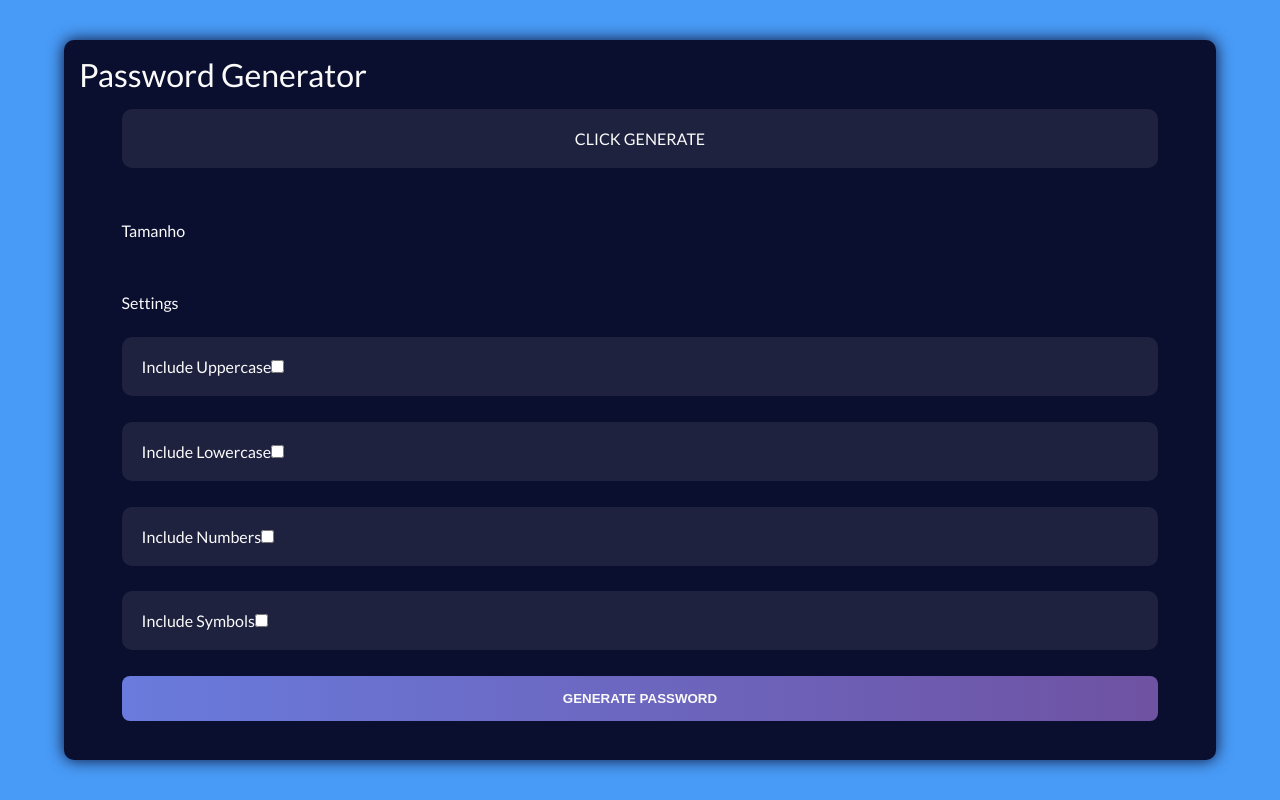
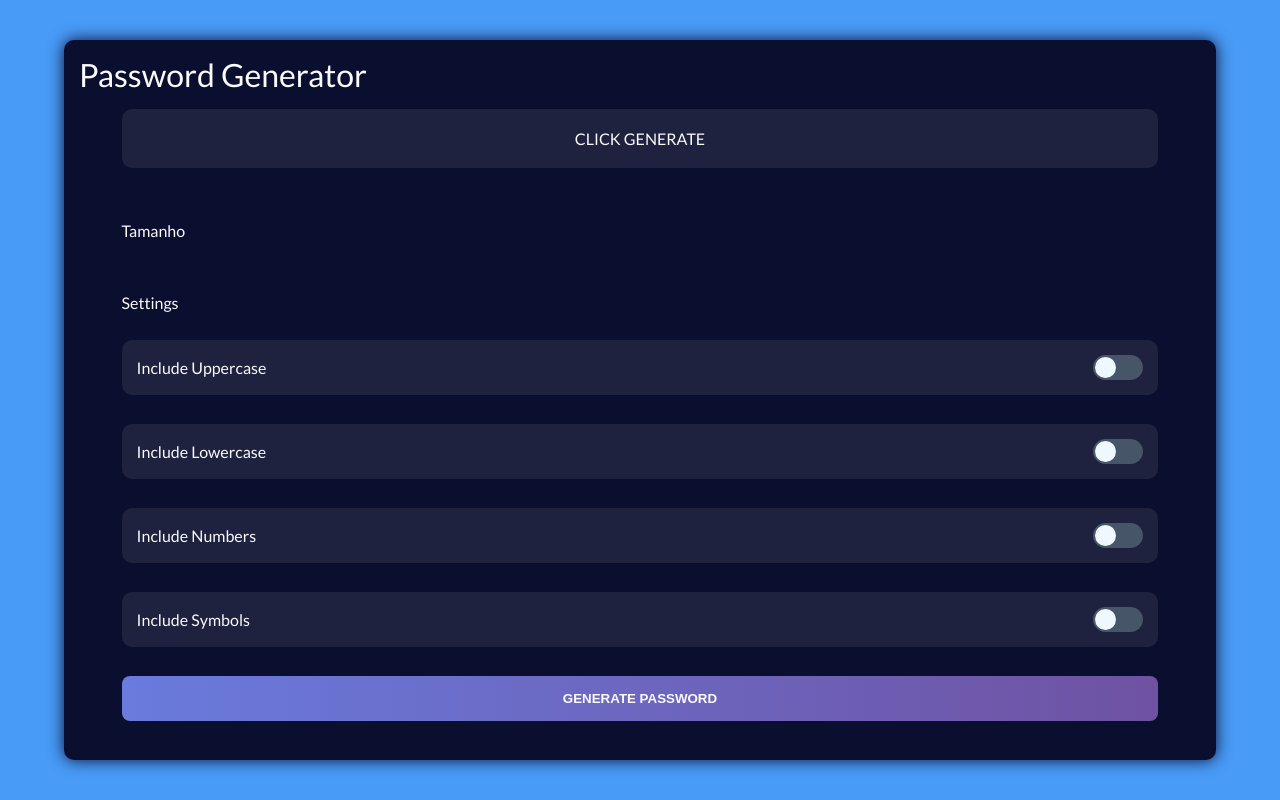
Before and after one commit to tryber/exercise-password-generator, a React (Create React App) app: page / in a window 1280 px wide. Built offline with nearby package versions, Linux system fonts and the light colour scheme.

Commit message:
estilo do checkbox

```diff
--- a/src/App.css
+++ b/src/App.css
@@ -9,5 +9,5 @@
 .box_style {
   border-radius: 10px;
   background-color: #1E223F;
-  padding: 20px;
+  padding: 15px;
 }
--- /dev/null
+++ b/src/components/Checkbox/Checkbox.css
@@ -0,0 +1,52 @@
+.switch {
+  display: flex;
+  justify-content: space-between;
+  align-items: center;
+  cursor: pointer;
+}
+
+.switch .switch-wrapper {
+  display: inline-block;
+  width: 50px;
+  height: 25px;
+  position: relative;
+}
+
+.switch .switch-wrapper .switch-button {
+  position: absolute;
+  top: 0;
+  left: 0;
+  right: 0;
+  bottom: 0;
+  display: flex;
+  justify-content: space-between;
+  align-items: center;
+  border-radius: 20px;
+  background-color: #475569;
+}
+
+.switch .switch-wrapper input {
+  opacity: 0;
+  width: 0;
+  height: 0;
+}
+
+.switch .switch-wrapper .switch-button::before {
+  content: "";
+  width: 21px;
+  height: 21px;
+  position: absolute;
+  left: 2px;
+  bottom: 2px;
+  border-radius: 50%;
+  transition: .4s all ease;
+  background-color: aliceblue;
+}
+
+.switch .switch-wrapper input:checked + .switch-button {
+  background-color: #5E6BDA;
+}
+
+.switch .switch-wrapper input:checked + .switch-button::before {
+  transform: translateX(25px);
+}
--- a/src/components/Checkbox/Checkbox.js
+++ b/src/components/Checkbox/Checkbox.js
@@ -1,17 +1,22 @@
 import React, { Component } from 'react';
 import PropTypes from 'prop-types';
+import './Checkbox.css';
 
 export default class Checkbox extends Component {
   render() {
     const { id, label } = this.props;
 
     return (
-      <label className="box_style" htmlFor={ id }>
-        { label }
-        <input
-        id={ id }
-        type="checkbox"
-        />
+      <label className="box_style switch" htmlFor={ id }>
+        <span className="switch-text">{ label }</span>
+        <div className="switch-wrapper">
+          <input
+          id={ id }
+          type="checkbox"
+          />
+          <span className="switch-button"></span>
+        </div>
+
       </label>
     );
   }
--- a/src/components/Main/Main.css
+++ b/src/components/Main/Main.css
@@ -9,4 +9,7 @@
 
 .main_password {
   text-align: center;
+  border-radius: 10px;
+  background-color: #1E223F;
+  padding: 20px;
 }
--- a/src/components/Main/Main.js
+++ b/src/components/Main/Main.js
@@ -7,7 +7,7 @@ export default class Main extends Component {
   render() {
     return (
       <main className="body_main">
-        <p className="box_style main_password">CLICK GENERATE</p>
+        <p className="main_password">CLICK GENERATE</p>
 
         <LengthCaracters />
         <Settings />
```
